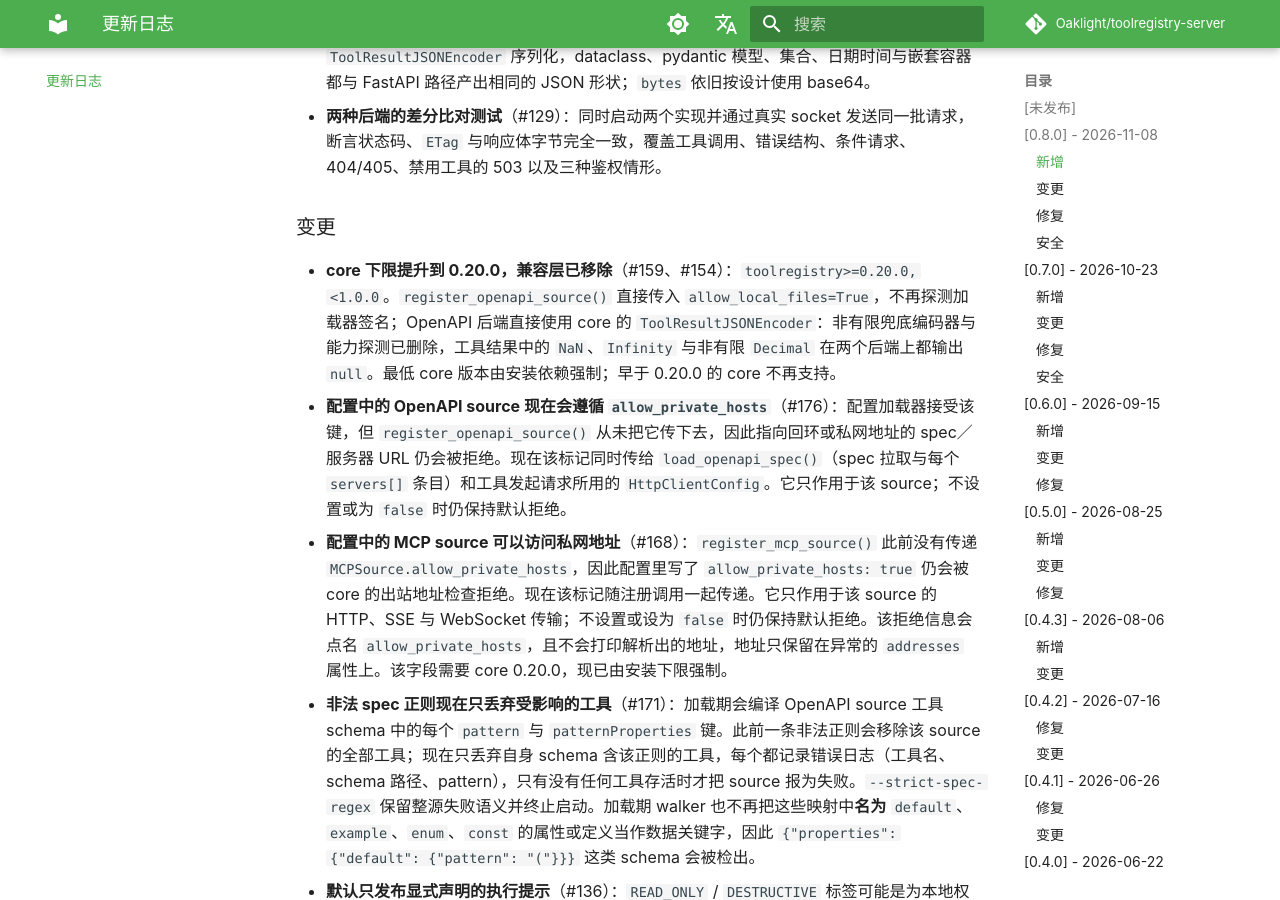
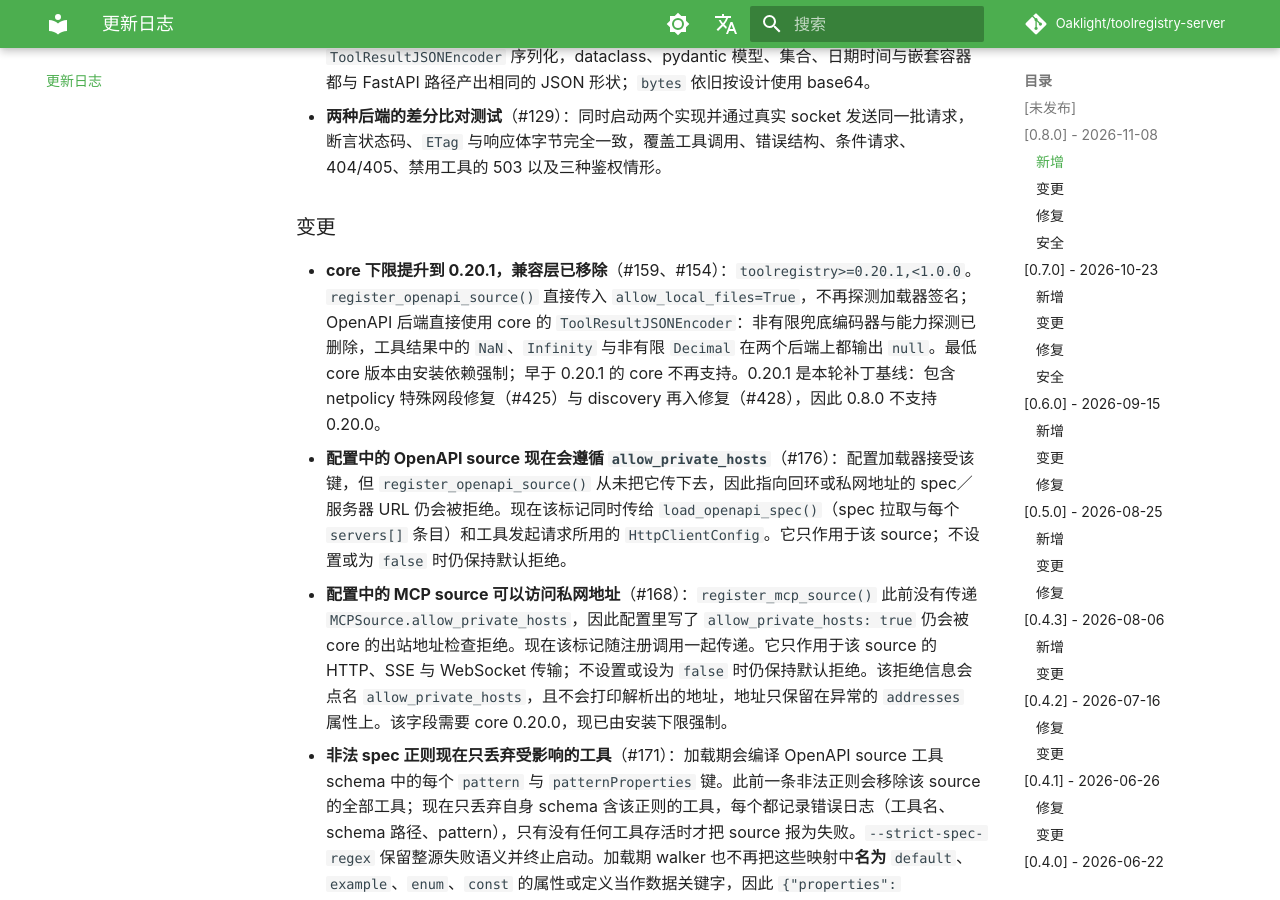
Before and after one commit to Oaklight/toolregistry-server, an MkDocs documentation site: the page built from docs/changelog.md, in a window 1280 px wide and 900 px high, scrolled down 1067 px. Built offline with MkDocs 1.6.1 and Material for MkDocs 9.7.7, drawn with Linux system fonts in a browser that asks for light colours; some web fonts are replaced; comment, search, counter and statistics services are not loaded.

Commit message:
docs(changelog): 0.8.0 的 core 下限提升到 0.20.1

```diff
--- a/docs/changelog.md
+++ b/docs/changelog.md
@@ -17,7 +17,7 @@
 
 ### 变更
 
-- **core 下限提升到 0.20.0，兼容层已移除**（#159、#154）：`toolregistry>=0.20.0,<1.0.0`。`register_openapi_source()` 直接传入 `allow_local_files=True`，不再探测加载器签名；OpenAPI 后端直接使用 core 的 `ToolResultJSONEncoder`：非有限兜底编码器与能力探测已删除，工具结果中的 `NaN`、`Infinity` 与非有限 `Decimal` 在两个后端上都输出 `null`。最低 core 版本由安装依赖强制；早于 0.20.0 的 core 不再支持。
+- **core 下限提升到 0.20.1，兼容层已移除**（#159、#154）：`toolregistry>=0.20.1,<1.0.0`。`register_openapi_source()` 直接传入 `allow_local_files=True`，不再探测加载器签名；OpenAPI 后端直接使用 core 的 `ToolResultJSONEncoder`：非有限兜底编码器与能力探测已删除，工具结果中的 `NaN`、`Infinity` 与非有限 `Decimal` 在两个后端上都输出 `null`。最低 core 版本由安装依赖强制；早于 0.20.1 的 core 不再支持。0.20.1 是本轮补丁基线：包含 netpolicy 特殊网段修复（#425）与 discovery 再入修复（#428），因此 0.8.0 不支持 0.20.0。
 - **配置中的 OpenAPI source 现在会遵循 `allow_private_hosts`**（#176）：配置加载器接受该键，但 `register_openapi_source()` 从未把它传下去，因此指向回环或私网地址的 spec／服务器 URL 仍会被拒绝。现在该标记同时传给 `load_openapi_spec()`（spec 拉取与每个 `servers[]` 条目）和工具发起请求所用的 `HttpClientConfig`。它只作用于该 source；不设置或为 `false` 时仍保持默认拒绝。
 - **配置中的 MCP source 可以访问私网地址**（#168）：`register_mcp_source()` 此前没有传递 `MCPSource.allow_private_hosts`，因此配置里写了 `allow_private_hosts: true` 仍会被 core 的出站地址检查拒绝。现在该标记随注册调用一起传递。它只作用于该 source 的 HTTP、SSE 与 WebSocket 传输；不设置或设为 `false` 时仍保持默认拒绝。该拒绝信息会点名 `allow_private_hosts`，且不会打印解析出的地址，地址只保留在异常的 `addresses` 属性上。该字段需要 core 0.20.0，现已由安装下限强制。
 - **非法 spec 正则现在只丢弃受影响的工具**（#171）：加载期会编译 OpenAPI source 工具 schema 中的每个 `pattern` 与 `patternProperties` 键。此前一条非法正则会移除该 source 的全部工具；现在只丢弃自身 schema 含该正则的工具，每个都记录错误日志（工具名、schema 路径、pattern），只有没有任何工具存活时才把 source 报为失败。`--strict-spec-regex` 保留整源失败语义并终止启动。加载期 walker 也不再把这些映射中**名为** `default`、`example`、`enum`、`const` 的属性或定义当作数据关键字，因此 `{"properties": {"default": {"pattern": "("}}}` 这类 schema 会被检出。
```
